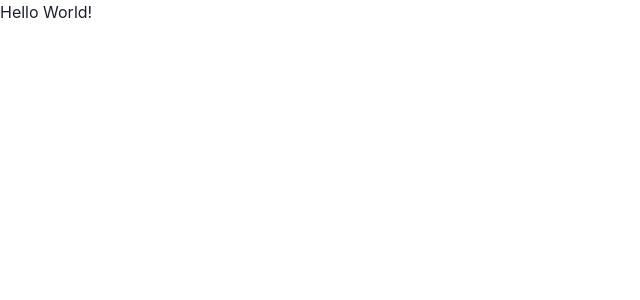
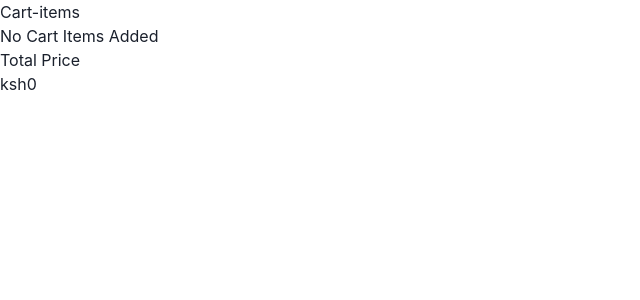
Before and after one commit to Antoine-Nchore/e-commerce-frontend, a React (Create React App) app: page /cart in a window 1280 px wide. Shown: the top 300 px of the page, without its empty margins (0-640 px from the left). Built offline with nearby package versions, Linux system fonts and the light colour scheme.

Commit message:
initial commit

```diff
--- a/src/App.js
+++ b/src/App.js
@@ -1,9 +1,9 @@
-
+import Cart from "./pages/Cart";
 
 function App() {
   return (
     <div className="App">
-   <h1>Hello World!</h1>
+      <Cart />
     </div>
   );
 }
--- a/src/pages/Cart.js
+++ b/src/pages/Cart.js
@@ -1,9 +1,71 @@
-import React from 'react'
+import ProductCard from '../components/ProductCard';
+import React, { useState } from 'react';
 
-function Cart() {
+const Cart = () => {
+  const [cartItems, setCartItems] = useState([]);
+
+  const handleCartClearance = () => {
+    setCartItems([]);
+  }
+  const handleAddProduct = (product) => {
+    const productExists = cartItems.find((item) => item.id === product.id);
+
+    if (productExists) {
+      setCartItems(cartItems.map((item) =>
+        item.id === product.id ?
+          { ...item, quantity: item.quantity + 1 } : item
+      ));
+    } else {
+      setCartItems([...cartItems, { ...product, quantity: 1 }]);
+    }
+  }
+
+  const handleRemoveProduct = (product) => {
+    const productExists = cartItems.find((item) => item.id === product.id);
+    if (productExists) {
+      if (productExists.quantity === 1) {
+        setCartItems(cartItems.filter((item) => item.id !== product.id));
+      } else {
+        setCartItems(cartItems.map((item) =>
+          item.id === product.id ?
+          { ...item, quantity: item.quantity - 1 } : item
+        ));
+      }
+    }
+  }
+
+  const totalPrice = cartItems.reduce((price, item) => price + item.quantity * item.price, 0);
+
   return (
-    <div>Cart</div>
+    <div className='cart-items'>
+      <div className='cart-items-header'> Cart-items </div>
+      <div className='clear-cart'>
+        {cartItems.length >=1 && (
+            <button className='clearance-cart' onClick={handleCartClearance}> Clear Cart </button>
+        )}
+      </div>
+      {cartItems.length === 0 && (
+        <div className='cart-items-list'> No Cart Items Added </div>
+      )}
+      <div>
+        {cartItems.map((item) => (
+          <div key={item.id} className='cart-items-list'>
+            <ProductCard
+              product={item}
+              onAddToCart={handleAddProduct}
+              onRemoveFromCart={handleRemoveProduct}
+            />
+          </div>
+        ))}
+      </div>
+      <div className='Total-price'>
+        Total Price
+        <div className='cart-items-total-price'>
+          ksh{totalPrice}
+        </div>
+      </div>
+    </div>
   )
 }
 
-export default Cart
+export default Cart;
```
Also changed, not shown: 1 other file (tests, documents, lock files or other folders).
